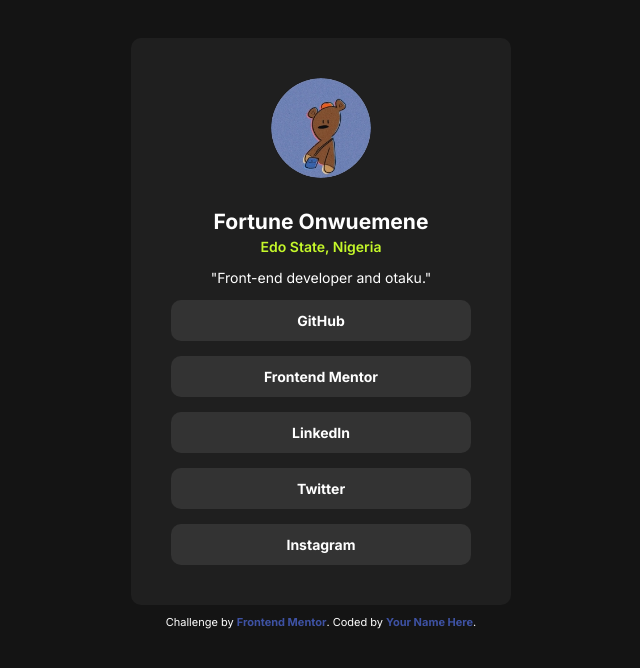
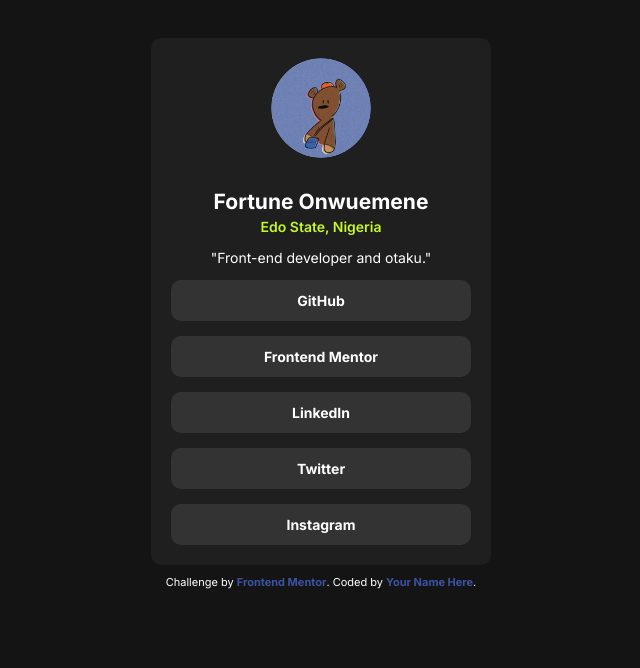
Before and after one commit to agypsynamedTunechi/social-links, a plain HTML site: page index.html in a window 1280 px wide. Shown: the whole page, without its empty margins (319-959 px from the left). Drawn offline with Linux system fonts and the light colour scheme.

Commit message:
css update

```diff
--- a/style.css
+++ b/style.css
@@ -61,11 +61,12 @@ main {
 }
 
 .container {
-  margin: 30px 50px 10px 50px;
-  padding: 40px;
+  margin: 30px 20px 10px 20px;
+  padding: 20px;
   background: var(--grey);
   width: 300px;
   max-width: 350px;
+  /* height: 80vh; */
   border-radius: 10px;
 
 
```
